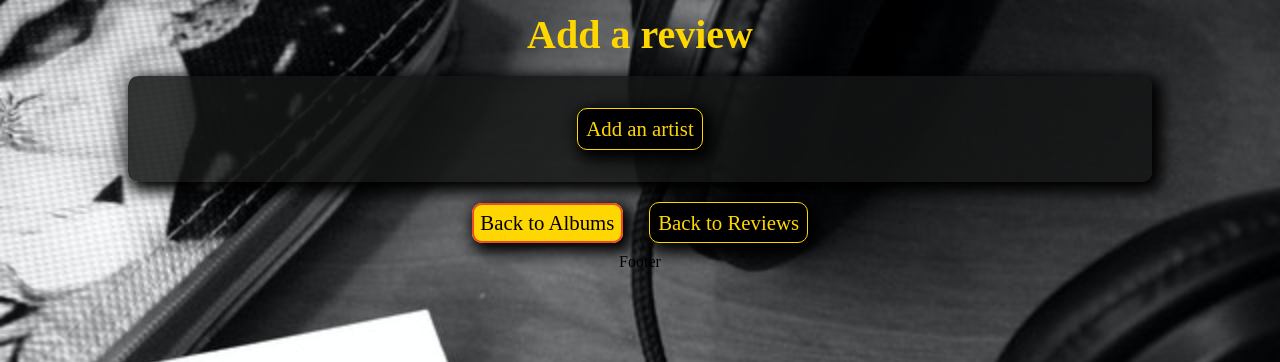
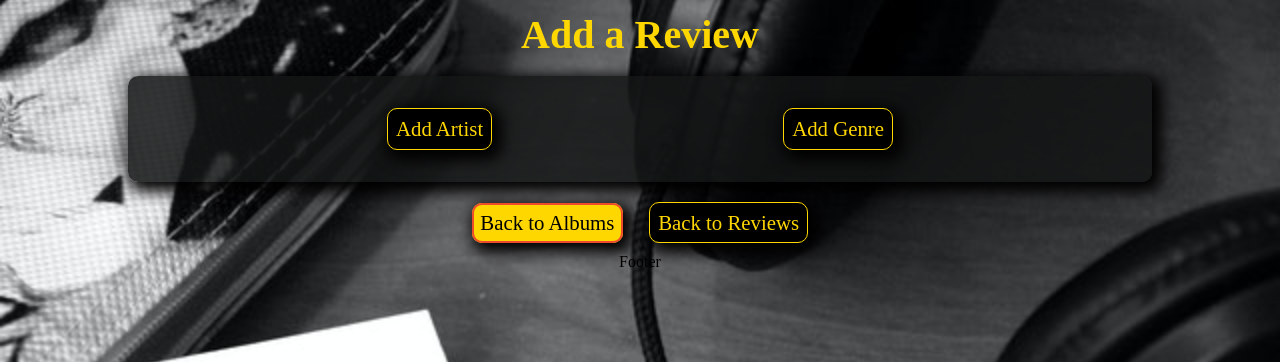
Before and after one commit to Gertobin11/album-review, a Django app: page /add-review/ in a window 1280 px wide. Shown: the part 64-426 px from the top of the page. Run offline with Django 3.2, Linux system fonts and the light colour scheme; some libraries are stand-ins or nearby versions; some web fonts are replaced.

Commit message:
Added Genre form + Refactored function
Added a a genre form to the add review also efactored the Javascript to work for every button that is clicked

```diff
--- a/reviews/forms.py
+++ b/reviews/forms.py
@@ -24,3 +24,11 @@ class ArtistForm(forms.ModelForm):
                    'website': forms.TextInput(
                     attrs={'placeholder': 'Enter Artists Website'})
                    }
+
+
+class GenreForm(forms.ModelForm):
+    class Meta:
+        fields = '__all__'
+        model = Genre
+        widgets = {'name': forms.TextInput(
+                   attrs={'placeholder': 'Enter Genre Name'})}
--- a/reviews/models.py
+++ b/reviews/models.py
@@ -31,7 +31,7 @@ class Artist(models.Model):
 
 class Genre(models.Model):
     """ The Genre of the reviewed model """
-    name = models.CharField(max_length=50, help_text='The name of the category')
+    name = models.CharField(max_length=50)
 
     def __str__(self):
         return self.name
--- a/reviews/templates/add_review.html
+++ b/reviews/templates/add_review.html
@@ -6,17 +6,28 @@
 {% endblock %}
 {% block content %}
 <main class="main-wrapper">
-    <h1 class="title top-margin">Add a review</h1>
+    <h1 class="title top-margin">Add a Review</h1>
     <br>
     <div class="container-dark">
-        <button id="add-artist-btn" class="alt-btn">Add an artist</button>
-        <div class="hide" id="add-artist">
+        <button id="add-artist-btn" data-type="Artist" class="alt-btn add-btn">Add Artist</button>
+        <div class="width-100 hide" id="add-artist">
             <div class="title-container">
                 <h2 class="title">Add an Artist</h2>
             </div>
             <form class="center-container" action="{% url 'add_artist' %}" method="post">
                 {% csrf_token %}
                 {{ artist_form.as_p }}
+                <button class="btn" type="submit">Add</button>
+            </form>
+        </div>
+        <button id="add-genre-btn" data-type="Genre" class="alt-btn add-btn">Add Genre</button>
+        <div class="width-100 hide" id="add-genre">
+            <div class="title-container">
+                <h2 class="title">Add a Genre</h2>
+            </div>
+            <form class="center-container" action="#" method="post">
+                {% csrf_token %}
+                {{ genre_form.as_p }}
                 <button class="btn" type="submit">Add</button>
             </form>
         </div>
--- a/reviews/views.py
+++ b/reviews/views.py
@@ -2,7 +2,7 @@ from django.shortcuts import render, get_object_or_404, redirect
 from django.template.defaulttags import register
 from reviews.models import Review, Album
 from .utils import attach_album_attributes
-from .forms import SearchForm, ArtistForm
+from .forms import GenreForm, SearchForm, ArtistForm
 
 
 def index(request):
@@ -120,15 +120,18 @@ def advanced_sarch(request):
 def add_review(request):
     """ Allow a user to upload a review """
     artist_form = ArtistForm()
+    genre_form = GenreForm()
     template = 'add_review.html'
     context = {
-        'artist_form': artist_form
+        'artist_form': artist_form,
+        'genre_form': genre_form
     }
 
     return render(request, template, context)
 
 
 def add_artist(request):
+    """ Allows a user to add info about an artist """
     if request.method == 'POST':
         form = ArtistForm(request.POST)
         if form.is_valid():
--- a/static/js/add_review.js
+++ b/static/js/add_review.js
@@ -1,17 +1,28 @@
 /* Variables */
 const addArtistBtn = document.getElementById('add-artist-btn');
 const artistForm = document.getElementById('add-artist')
-let showArtistForm = false
 
-addArtistBtn.addEventListener('click', () => {
-    if (showArtistForm === false) {
-        artistForm.classList.remove('hide');
-        addArtistBtn.innerText = 'Hide Form';
-        showArtistForm = true;
+showBtns = Array.from(document.getElementsByClassName('add-btn'))
+
+showBtns.forEach(btn => {
+    btn.addEventListener('click', function(event) {
+        hideShowForm(event.target)
+    })
+});
+
+/*
+* Function that will hide or show the matching
+* form when the button is clicked
+*/
+const hideShowForm = (btn) => {
+    if (btn.innerText === 'Hide') {
+        btn.nextSibling.nextSibling.classList.add('hide')
+        let btnText = btn.getAttribute('data-type')
+        btn.innerText = `Add ${btnText}`
     }
-    else if (showArtistForm) {
-        artistForm.classList.add('hide')
-        addArtistBtn.innerText = 'Add an Artist'
-        showArtistForm = false
+    else {
+        console.log(btn, 'else')
+        btn.nextSibling.nextSibling.classList.remove('hide');
+        btn.innerText = 'Hide';
     }
-})
+}
```
Also changed, not shown: db.sqlite3, reviews/migrations/0011_alter_genre_name.py (added).
